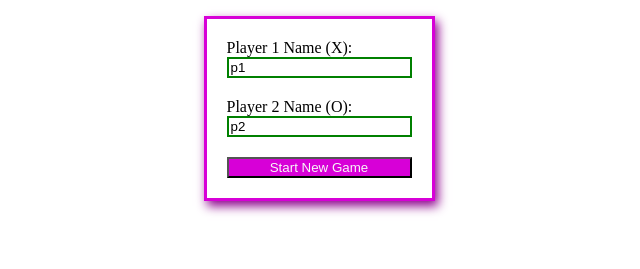
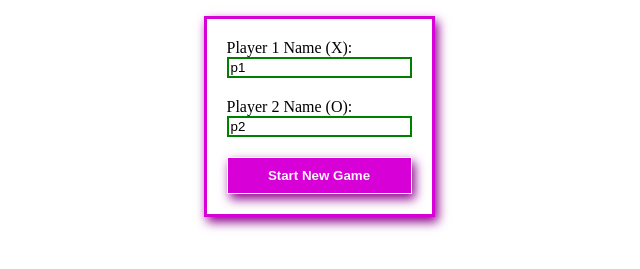
Before and after one commit to Vcjap/project-tic-tac-toe, a plain HTML site: page index.html in a window 1280 px wide. Shown: the part 91-360 px from the top of the page, without its empty margins (321-961 px from the left). Drawn offline with Linux system fonts and the light colour scheme.

Commit message:
Improve visibility of text

```diff
--- a/tictactoe.css
+++ b/tictactoe.css
@@ -1,7 +1,7 @@
 html {
     --nonClickable-btn-background: rgb(183, 183, 183);
     --newGameBtn-background: rgb(215, 0, 215);
-    --p1color:rgb(255, 187, 0);
+    --p1color:rgb(255, 111, 0);
     --p2color: rgb(0, 123, 255);
 }
 
@@ -35,6 +35,8 @@ body {
 .nonClickable {
     pointer-events: none;
     background-color: var(--nonClickable-btn-background);
+    color: white;
+    font-size: 1.5rem;
 }
 
 .X {
@@ -78,4 +80,8 @@ form input:valid {
 .newGameBtn {
     background-color: var(--newGameBtn-background);
     color: rgb(248, 247, 247);
+    padding: 10px;
+    font-weight: 600;
+    box-shadow: 3px 5px 10px rgb(140, 0, 140);
+    border: 1px solid white;
 }
```
